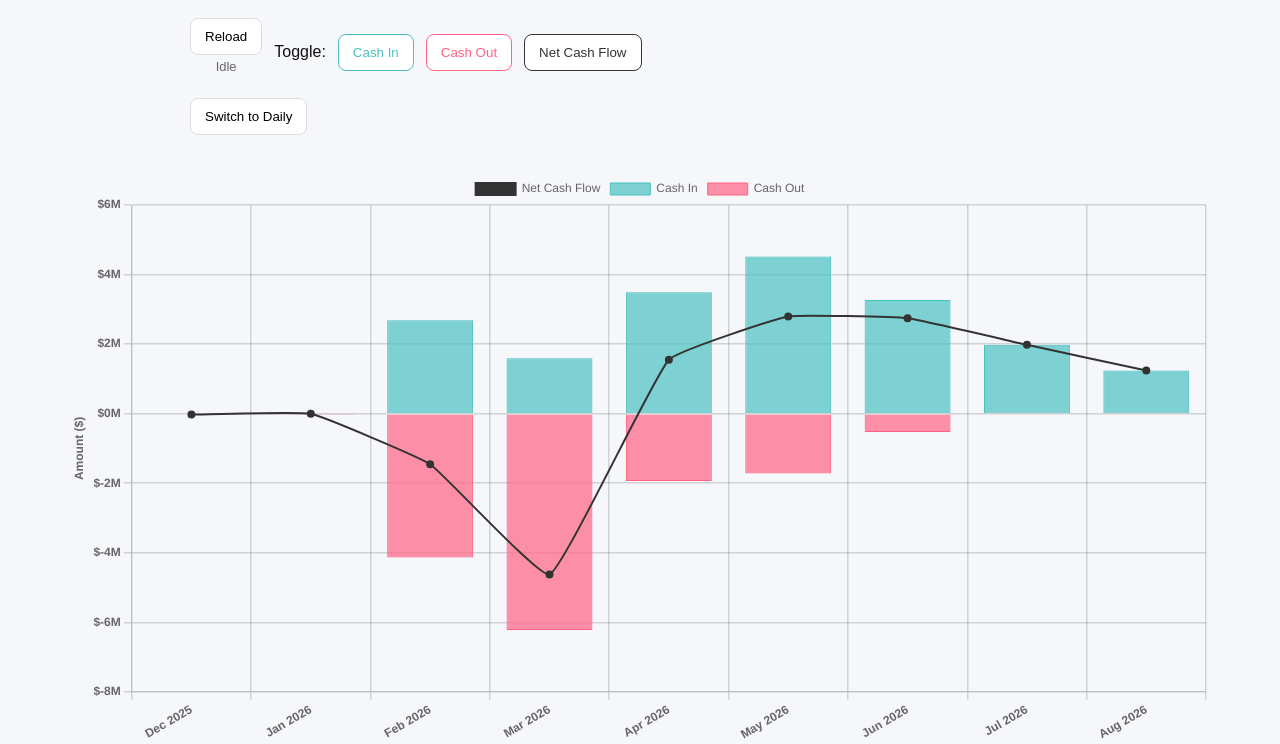
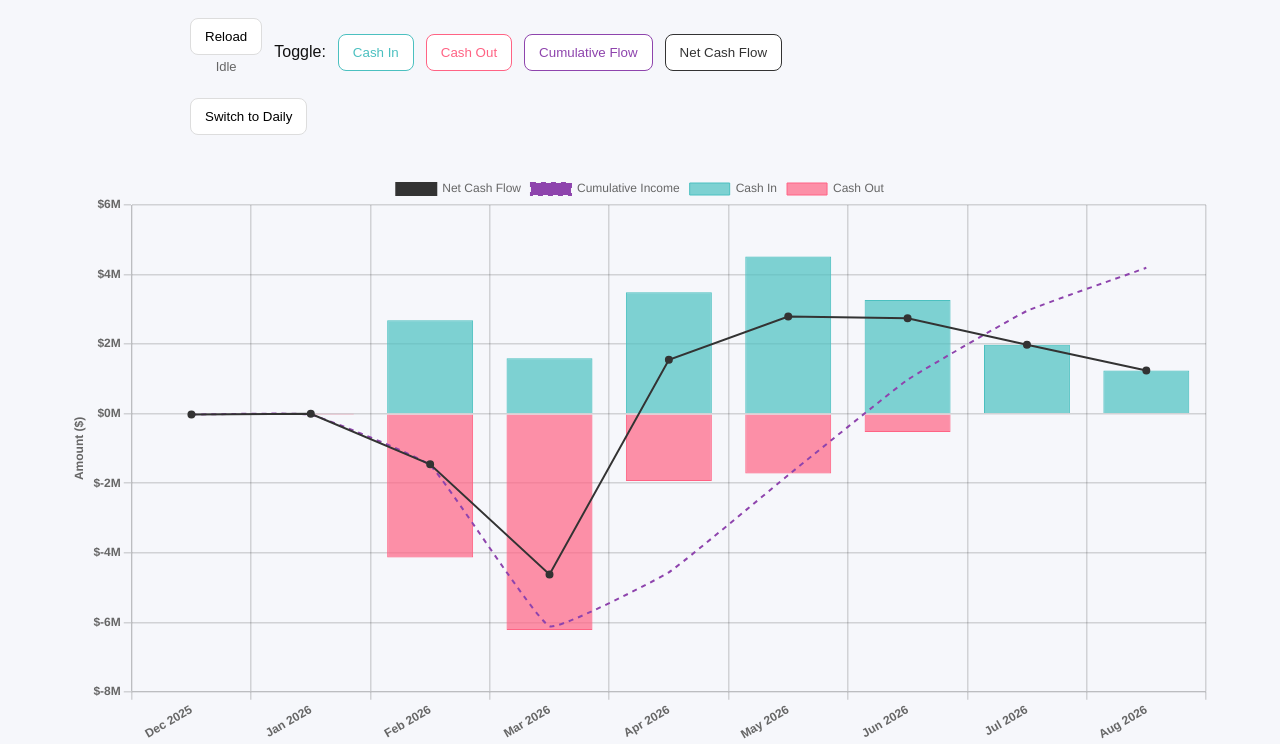
Before and after one commit to Kendall-Partners/kp-interview-process-activity, a Flask app: page / in a window 1280 px wide. Shown: the part 80-824 px from the top of the page. Run offline with Flask 3, Linux system fonts and the light colour scheme.

Commit message:
feat: cumulative cash flow

```diff
--- a/app/static/script.js
+++ b/app/static/script.js
@@ -99,6 +99,8 @@ function updateChart() {
     const cashIn = [];
     const cashOut = [];
     const netFlow = [];
+    const cumulativeFlow = [];
+    let runningTotal = 0;
 
     sortedKeys.forEach(key => {
         const d = groupedMap.get(key);
@@ -114,13 +116,16 @@ function updateChart() {
         cashIn.push(d.cashIn);
         cashOut.push(d.cashOut);
         netFlow.push(d.netFlow);
+
+        runningTotal += d.netFlow;
+        cumulativeFlow.push(runningTotal);
     });
 
-    renderFinancialChart(labels, cashIn, cashOut, netFlow);
+    renderFinancialChart(labels, cashIn, cashOut, netFlow, cumulativeFlow);
 }
 
 
-function renderFinancialChart(labels, cashInData, cashOutData, netFlowData) {
+function renderFinancialChart(labels, cashInData, cashOutData, netFlowData, cumulativeFlowData) {
     const ctx = document.getElementById("cashflowChart").getContext('2d');
 
     if (myChart) {
@@ -166,10 +171,24 @@ function renderFinancialChart(labels, cashInData, cashOutData, netFlowData) {
                     borderColor: '#333',
                     backgroundColor: '#333',
                     borderWidth: 2,
-                    tension: 0.1,
-                    order: 1,
                     pointRadius: 3,
                     hidden: viewMode === 'daily',
+                    animation: {
+                        duration: 250,
+                        easing: 'easeOutQuint'
+                    }
+                },
+                {
+                    type: 'line',
+                    label: 'Cumulative Income',
+                    data: cumulativeFlowData,
+                    borderColor: '#8e44ad',
+                    backgroundColor: '#8e44ad',
+                    borderWidth: 2,
+                    borderDash: [5, 5],
+                    tension: 0.1,
+                    order: 0,
+                    pointRadius: 0,
                     animation: {
                         duration: 250,
                         easing: 'easeOutQuint'
@@ -245,7 +264,7 @@ document.addEventListener("DOMContentLoaded", () => {
 
         // Hide the net cash flow by default on daily view.
         if (viewMode === 'daily') {
-            document.querySelectorAll(".toggle-btn")[2].classList.add("hidden");
+            document.querySelectorAll(".toggle-btn")[3].classList.add("hidden");
         }
         updateChart();
     });
--- a/app/static/styles.css
+++ b/app/static/styles.css
@@ -71,6 +71,11 @@ button {
     color: #333;
 }
 
+.btn-cumulative-flow {
+    border-color: #8e44ad;
+    color: #8e44ad;
+}
+
 .toggle-btn.hidden {
     background: #eee;
     color: #aaa !important;
--- a/app/templates/index.html
+++ b/app/templates/index.html
@@ -26,7 +26,8 @@
             <span>Toggle:</span>
             <button class="toggle-btn btn-cash-in" data-dataset="0">Cash In</button>
             <button class="toggle-btn btn-cash-out" data-dataset="1">Cash Out</button>
-            <button class="toggle-btn btn-net-flow" data-dataset="2">Net Cash Flow</button>
+            <button class="toggle-btn btn-cumulative-flow" data-dataset="2">Cumulative Flow</button>
+            <button class="toggle-btn btn-net-flow" data-dataset="3">Net Cash Flow</button>
         </div>
         <button id="toggleGrouping">Switch to Daily</button>
     </div>
```
